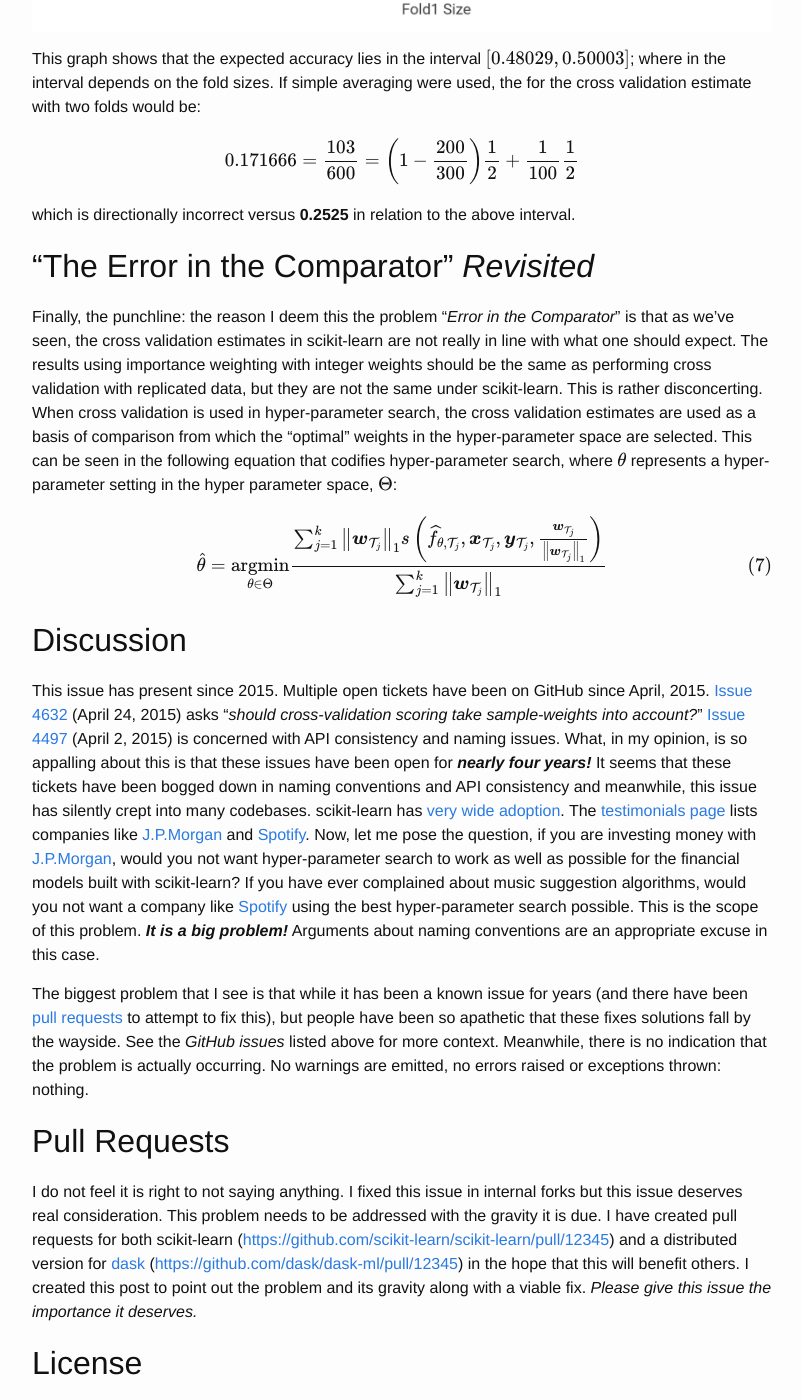
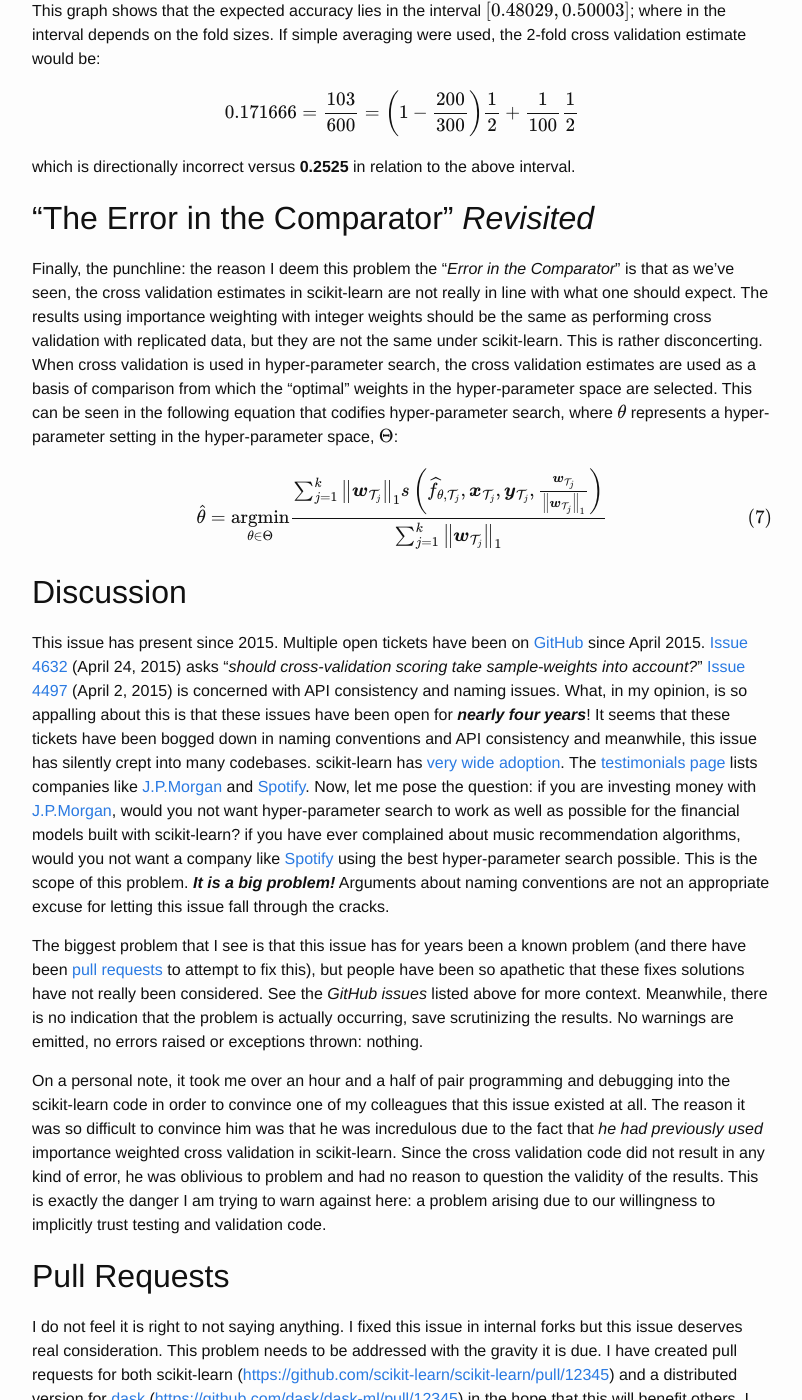
Before and after one commit to deaktator/deaktator.github.io, a Jekyll site: the page built from _posts/2019-02-22-the-error-in-the-comparator.md, in a window 1280 px wide and 1400 px high, scrolled down 5616 px. Shown: the whole window, without its empty margins (238-1040 px from the left). Built offline with Jekyll 4.4.1, drawn with Linux system fonts in a browser that asks for light colours; formulas are drawn with MathJax 3; some of the changed text lies outside the part shown.

Commit message:
less rough draft

```diff
--- a/_posts/2019-02-22-the-error-in-the-comparator.md
+++ b/_posts/2019-02-22-the-error-in-the-comparator.md
@@ -72,7 +72,7 @@ tells us:
 while only having samples generated from a different distribution than the distribution of interest."*
 —[https://en.wikipedia.org/wiki/Importance_sampling](https://en.wikipedia.org/wiki/Importance_sampling)
 
-It is typical that during the (training) data generation phase of a modeling process, the sample distribution used in
+It is typical that, during the (training) data generation phase of a modeling process, the sample distribution used in
 training is not representative of the population to which a learned model will be applied.  This is a form of
 [sampling bias](https://en.wikipedia.org/wiki/Sampling_bias) that can have a detrimental effect when assessing model
 quality:
@@ -135,7 +135,7 @@ $$
 
 If we loosen the constraint that each test fold $$ j $$ contributes equally to the global average
 (i.e., $$ \forall{j} \in \left\{ 1, \ldots, k \right\}, w_{j} = \frac{1}{k} $$)—thereby making the outer summation a
-weighted average—then equation $$ \left( \ref{eq2} \right) $$ can be rewritten as:
+*weighted* average—then equation $$ \left( \ref{eq2} \right) $$ can be rewritten as:
 
 $$
 \frac{ \sum _{ j=1 }^{ k }{ w_{j} s \left( { \widehat { f }  }_{ \theta, { \mathcal{T}  }_{ j } }, \vect{x}_{\mathcal{T}_{ j }}, \vect{y}_{\mathcal{T}_{ j }}  \right) } }{ \sum _{ j=1 }^{ k }{ w_{j} } } \label{eq3}\tag{3}
@@ -169,8 +169,7 @@ into account once in the importance weighted cross validation estimate.  So I co
 case in scikit-learn and realized that all scoring functions that accept importance weights are invariant to
 $$ \left \lVert { \vect{w}_{\mathcal{T}_{ j } } } \right \rVert _{1} $$.  This can be seen in the
 [interactive proof](https://en.wikipedia.org/wiki/Interactive_proof_system) that I wrote with
-[hypothesis](https://hypothesis.readthedocs.io/en/latest/).  The proof can be found at
-[https://gist.github.com/deaktator/94545f807f139eba2c8a15381f2495e0](https://gist.github.com/deaktator/94545f807f139eba2c8a15381f2495e0).
+[hypothesis](https://hypothesis.readthedocs.io/en/latest/).  The proof can be found in **[\[2\]](#ref2)**.
 After verifying the importance weight scale invariance of the built-in scoring functions in scikit-learn, I concluded
 that the final cross validation equation should be:
 
@@ -213,17 +212,19 @@ associated with the single negative example in the fold.
 
 
 Since scikit-learn does not incorporate importance weights, the results are rather undesirable.  For instance, the
-*accuracy* value is always **0.5** since it only correctly classifies one example per fold.  If instead of importance weights,
-the data was replicated the number of times indicated by the importance weights, then scikit-learn's results would align
-with the desired importance weighted results when the size of the two folds were equal.  If data replication rather
-than importance weighting was employed and scikit-learn used weighted averaging across folds on the relative test fold
-sizes rather than simple averaging, then scikit-learn's results would align with the desired results.
+*accuracy* value is always **0.5** since it only correctly classifies one example per fold (but disregards importance).
+If instead of importance weights, the data was replicated the number of times indicated by the importance weights, then
+scikit-learn's results would align with the desired importance weighted results if the size of the two folds are equal.
+If data replication rather than importance weighting was employed and scikit-learn used weighted averaging across folds
+on the relative test fold sizes rather than simple averaging, then scikit-learn's results would align with the desired
+results.
 
-The need for weighted averaging can be seen when observing leave-one-out cross validation.  Since the scoring functions
-are invariant to the $$ L_{1} $$ norm of the `sample_weight` vector, importance weighted cross validation cannot work
-without weighted averaging across folds.  It would simply be regular unweighted leave-one-out cross validation.
+The need for weighted averaging can be seen when observing the behavior of leave-one-out cross validation.  Since
+the scoring functions are invariant to the $$ L_{1} $$ norm of the `sample_weight` vector, importance weighted cross
+validation cannot work without weighted averaging across folds.  It would simply be regular unweighted leave-one-out
+cross validation.
 
-It is obvious from the *Table 1*, but it should be noted that the scikit-learn's cross validation metrics can under and
+It is obvious from the *Table 1*, but it should be noted that the scikit-learn's cross validation metrics can under or
 over predict the importance weighted estimate, sometimes rather dramatically.
 
 One should pay extra close attention to the example with weights $$ \left[ 2000000, 1000000, 1, 999999\right]^T $$ and
@@ -238,15 +239,13 @@ If the `sample_weight` vector were instead $$ \left[ 200, 100, 1, 99\right]^T $$
 the *within*-fold estimates, we can calculate the expected accuracy when there is a population of **400** examples with
 **201** positive examples.  Using **201** positives of **400** examples and allowing the examples to fall into any fold
 allows us to calculate the expected accuracy over all possible fold combinations.  This can be calculated using the
-[hypergeometric distribution](https://en.wikipedia.org/wiki/Hypergeometric_distribution).  See
-[https://gist.github.com/deaktator/1080eca4c291070d009014f2f2d759ad](https://gist.github.com/deaktator/1080eca4c291070d009014f2f2d759ad)
-for details.  The expected accuracy results in the following graph where accuracy varies with the fold sizes.
+[hypergeometric distribution](https://en.wikipedia.org/wiki/Hypergeometric_distribution).  See **[\[3\]](#ref3)** for
+details.  The expected accuracy results in the following graph where accuracy varies with the fold sizes.
 
 ![Expected Accuracy]({{ site.url }}/assets/20190222/exp_acc.png)
 
 This graph shows that the expected accuracy lies in the interval $$ \left[ 0.48029, 0.50003 \right] $$; where in the
-interval depends on the fold sizes.  If simple averaging were used, the for the cross validation estimate with two
-folds would be:
+interval depends on the fold sizes.  If simple averaging were used, the 2-fold cross validation estimate would be:
 
 $$
 0.171666 = \frac{103}{600} = \left( 1 - \frac{200}{300} \right) \frac{1}{2} + \frac{1}{100} \frac{1}{2}
@@ -256,13 +255,13 @@ which is directionally incorrect versus **0.2525** in relation to the above inte
 
 ## "The Error in the Comparator" *Revisited*
 
-Finally, the punchline: the reason I deem this the problem "*Error in the Comparator*" is that as we've seen, the cross
+Finally, the punchline: the reason I deem this problem the "*Error in the Comparator*" is that as we've seen, the cross
 validation estimates in scikit-learn are not really in line with what one should expect.  The results using importance
 weighting with integer weights should be the same as performing cross validation with replicated data, but they are not
 the same under scikit-learn.  This is rather disconcerting.  When cross validation is used in hyper-parameter search,
 the cross validation estimates are used as a basis of comparison from which the "optimal" weights in the hyper-parameter
 space are selected.  This can be seen in the following equation that codifies hyper-parameter search, where $$ \theta $$
-represents a hyper-parameter setting in the hyper parameter space, $$ \Theta $$:
+represents a hyper-parameter setting in the hyper-parameter space, $$ \Theta $$:
 
 $$
 \widehat{\theta} = \argmin_{\theta \in \Theta}{ \frac{ \sum _{ j=1 }^{ k }{ \left \lVert { \vect{w}_{\mathcal{T}_{ j } } } \right \rVert _{1} s \left( { \widehat { f }  }_{ \theta, { \mathcal{T}  }_{ j } }, \vect{x}_{\mathcal{T}_{ j }}, \vect{y}_{\mathcal{T}_{ j }}, \frac{ \vect{w}_{\mathcal{T}_{ j }} }{\left \lVert { \vect{w}_{\mathcal{T}_{ j } } } \right \rVert _{1}}  \right) } }{ \sum _{ j=1 }^{ k }{ \left \lVert { \vect{w}_{\mathcal{T}_{ j } } } \right \rVert _{1} } } } \label{eq7}\tag{7}
@@ -270,27 +269,34 @@ $$
 
 ## Discussion
 
-This issue has present since 2015.  Multiple open tickets have been on GitHub since April, 2015.
+This issue has present since 2015.  Multiple open tickets have been on [GitHub](https://github.com) since April 2015.
 [Issue 4632](https://github.com/scikit-learn/scikit-learn/issues/4632) (April 24, 2015) asks
 "*should cross-validation scoring take sample-weights into account?*"
 [Issue 4497](https://github.com/scikit-learn/scikit-learn/issues/4497) (April 2, 2015) is concerned with API consistency
 and naming issues.  What, in my opinion, is so appalling about this is that these issues have been open for ***nearly
-four years!***  It seems that these tickets have been bogged down in naming conventions and API consistency and
+four years***!  It seems that these tickets have been bogged down in naming conventions and API consistency and
 meanwhile, this issue has silently crept into many codebases.  scikit-learn has
 [very wide adoption](https://scikit-learn.org/stable/testimonials/testimonials.html).  The
 [testimonials page](https://scikit-learn.org/stable/testimonials/testimonials.html) lists companies
-like [J.P.Morgan](https://www.jpmorgan.com/) and [Spotify](https://www.spotify.com/).  Now, let me pose the question,
+like [J.P.Morgan](https://www.jpmorgan.com/) and [Spotify](https://www.spotify.com/).  Now, let me pose the question:
 if you are investing money with [J.P.Morgan](https://www.jpmorgan.com/), would you not want hyper-parameter search to
-work as well as possible for the financial models built with scikit-learn?  If you have ever complained about music
-suggestion algorithms, would you not want a company like [Spotify](https://www.spotify.com/) using the best
+work as well as possible for the financial models built with scikit-learn? if you have ever complained about music
+recommendation algorithms, would you not want a company like [Spotify](https://www.spotify.com/) using the best
 hyper-parameter search possible.  This is the scope of this problem.  ***It is a big problem!***  Arguments about naming
-conventions are an appropriate excuse in this case.
+conventions are not an appropriate excuse for letting this issue fall through the cracks.
 
-The biggest problem that I see is that while it has been a known issue for years (and there have been
+The biggest problem that I see is that this issue has for years been a known problem (and there have been
 [pull requests](https://help.github.com/en/articles/about-pull-requests) to attempt to fix this), but people have been
-so apathetic that these fixes solutions fall by the wayside.  See the *GitHub issues* listed above for more context.
-Meanwhile, there is no indication that the problem is actually occurring.  No warnings are emitted, no errors raised or
-exceptions thrown: nothing.
+so apathetic that these fixes solutions have not really been considered.  See the *GitHub issues* listed above for more
+context.  Meanwhile, there is no indication that the problem is actually occurring, save scrutinizing the results.
+No warnings are emitted, no errors raised or exceptions thrown: nothing.
+
+On a personal note, it took me over an hour and a half of pair programming and debugging into the scikit-learn code in
+order to convince one of my colleagues that this issue existed at all.  The reason it was so difficult to convince him
+was that he was incredulous due to the fact that *he had previously used* importance weighted cross validation in
+scikit-learn.  Since the cross validation code did not result in any kind of error, he was oblivious to problem and
+had no reason to question the validity of the results.  This is exactly the danger I am trying to warn against here:
+a problem arising due to our willingness to implicitly trust testing and validation code.
 
 
 ## Pull Requests
@@ -303,6 +309,8 @@ a distributed version for [dask](https://dask.org/)
 benefit others.  I created this post to point out the problem and its gravity along with a viable fix.
 *Please give this issue the importance it deserves.*
 
+#### *(to be continued in part II...)*
+
 ## License
 
 The above code is released under the [MIT License](http://opensource.org/licenses/MIT), Copyright (c) 2019 Ryan Deak.
```
Also changed, not shown: other parts of _posts/2019-02-22-the-error-in-the-comparator.md (+15 -8 lines).
